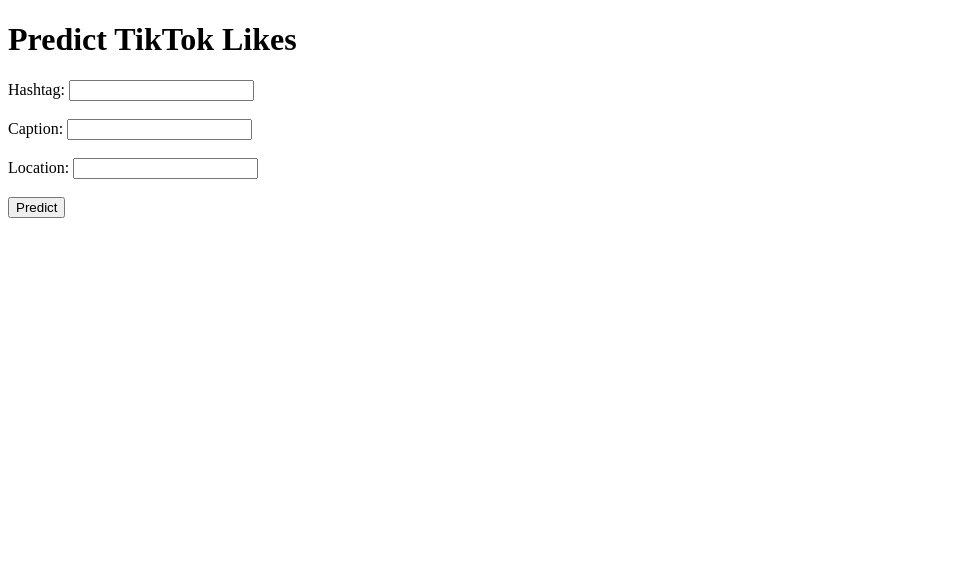
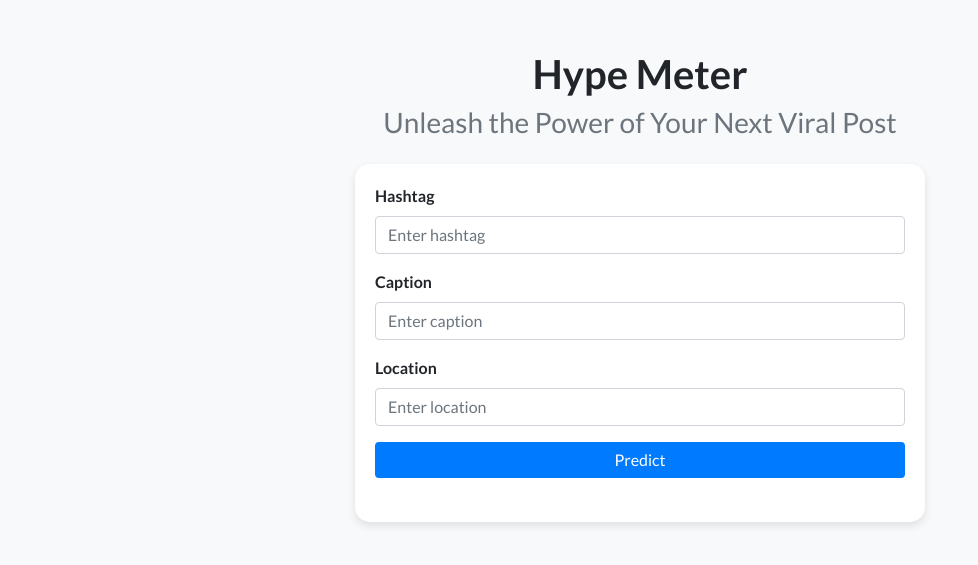
Before and after one commit to Mohammed-Faizzzz/TikTrends, a Flask app: page / in a window 1280 px wide. Shown: the top 565 px of the page, without its empty margins (0-978 px from the left). Run offline with Flask 3, Linux system fonts and the light colour scheme; parts of the project's set-up code (start-up, migrations or seed data) failed here and were passed over; some libraries are stand-ins or nearby versions.

Commit message:
Add UI changes

```diff
--- a/templates/index.html
+++ b/templates/index.html
@@ -1,20 +1,72 @@
 <!DOCTYPE html>
-<html>
+<html lang="en">
 <head>
+    <meta charset="UTF-8">
+    <meta name="viewport" content="width=device-width, initial-scale=1, shrink-to-fit=no">
     <title>TikTok Likes Predictor</title>
+    <!-- Bootstrap CSS -->
+    <link href="https://stackpath.bootstrapcdn.com/bootstrap/4.5.2/css/bootstrap.min.css" rel="stylesheet">
+    <!-- Google Fonts -->
+    <link href="https://fonts.googleapis.com/css2?family=Lato:wght@400;700&display=swap" rel="stylesheet">
+    <style>
+        body {
+            font-family: 'Lato', sans-serif;
+            background-color: #f8f9fa;
+        }
+        .container {
+            max-width: 600px;
+            margin-top: 50px;
+        }
+        .card {
+            border: none;
+            border-radius: 15px;
+            box-shadow: 0 4px 8px rgba(0, 0, 0, 0.1);
+        }
+        .btn-primary {
+            background-color: #007bff;
+            border: none;
+        }
+        .btn-primary:hover {
+            background-color: #0056b3;
+        }
+        h1, h2 {
+            font-weight: 700;
+        }
+        label {
+            font-weight: 700;
+        }
+    </style>
 </head>
 <body>
-    <h1>Predict TikTok Likes</h1>
-    <form id="predictForm">
-        <label for="hashtag">Hashtag:</label>
-        <input type="text" id="hashtag" name="hashtag"><br><br>
-        <label for="caption">Caption:</label>
-        <input type="text" id="caption" name="caption"><br><br>
-        <label for="location">Location:</label>
-        <input type="text" id="location" name="location"><br><br>
-        <input type="submit" value="Predict">
-    </form>
-    <h2 id="result"></h2>
+    <div class="container">
+        <h1 class="text-center mb-2">Hype Meter</h1>
+        <h3 class="text-center mb-4 text-muted">Unleash the Power of Your Next Viral Post</h3>
+        <div class="card">
+            <div class="card-body">
+                <form id="predictForm">
+                    <div class="form-group">
+                        <label for="hashtag">Hashtag</label>
+                        <input type="text" class="form-control" id="hashtag" name="hashtag" placeholder="Enter hashtag">
+                    </div>
+                    <div class="form-group">
+                        <label for="caption">Caption</label>
+                        <input type="text" class="form-control" id="caption" name="caption" placeholder="Enter caption">
+                    </div>
+                    <div class="form-group">
+                        <label for="location">Location</label>
+                        <input type="text" class="form-control" id="location" name="location" placeholder="Enter location">
+                    </div>
+                    <button type="submit" class="btn btn-primary btn-block">Predict</button>
+                </form>
+                <h2 class="text-center mt-4" id="result"></h2>
+            </div>
+        </div>
+    </div>
+
+    <!-- Bootstrap JS and dependencies -->
+    <script src="https://code.jquery.com/jquery-3.5.1.slim.min.js"></script>
+    <script src="https://cdn.jsdelivr.net/npm/@popperjs/core@2.9.2/dist/umd/popper.min.js"></script>
+    <script src="https://stackpath.bootstrapcdn.com/bootstrap/4.5.2/js/bootstrap.min.js"></script>
     <script>
         document.getElementById('predictForm').addEventListener('submit', async function(e) {
             e.preventDefault();
```
